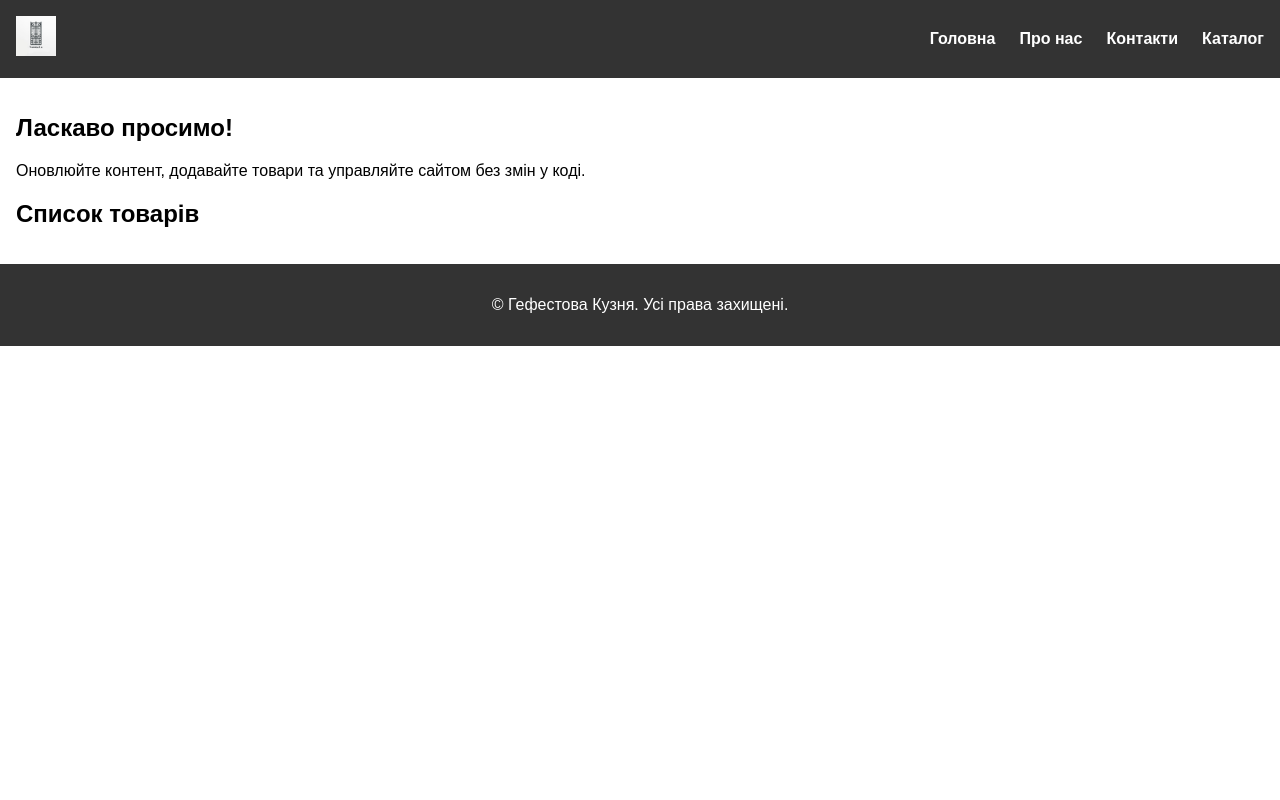
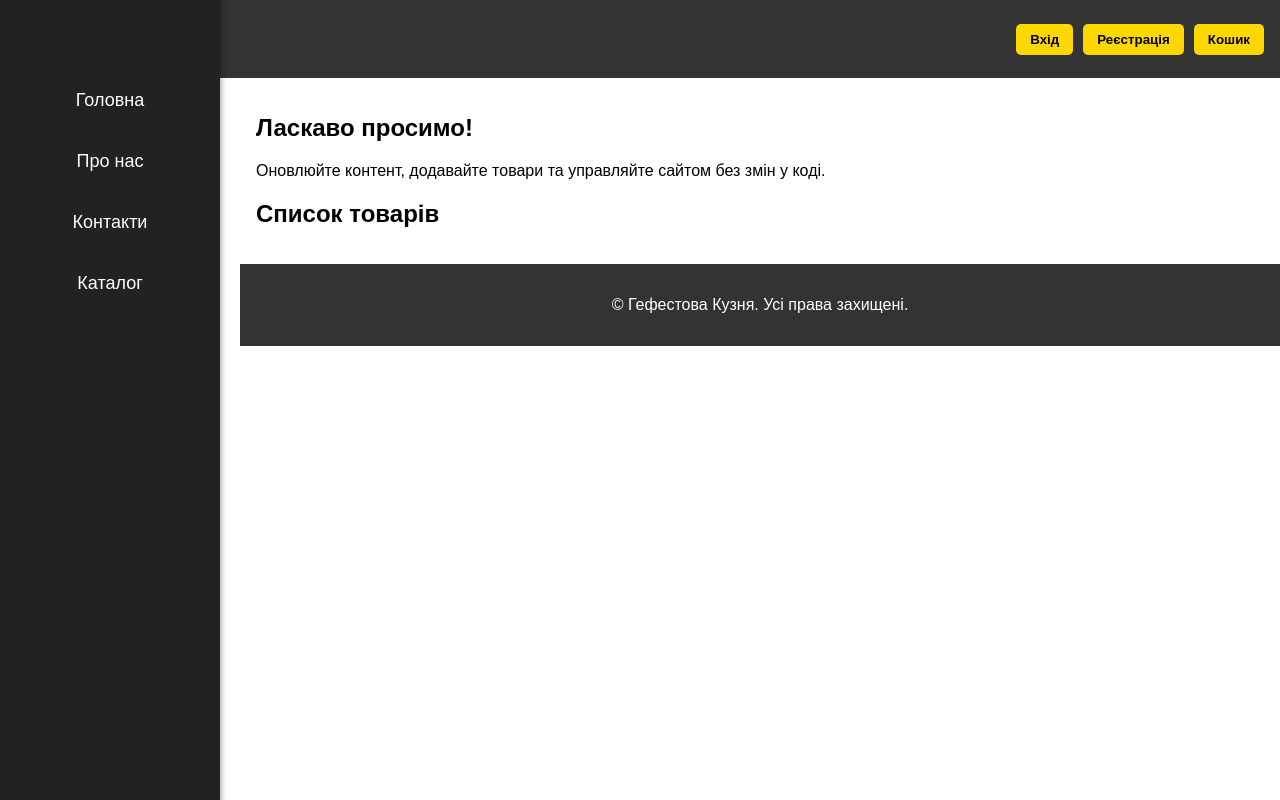
Before and after one commit to oleksii103/-------whl-x, a plain HTML site: page index.html in a window 1280 px wide. Drawn offline with Linux system fonts and the light colour scheme.

Commit message:
design upgrade

```diff
--- a/index.html
+++ b/index.html
@@ -9,15 +9,23 @@
 <body>
   <header>
   <div class="logo"><a href="index.html"><img src="images/logo.png" alt="Логотип" /></a></div>
-    <nav>
+  <div class="header-buttons">
+    <button onclick="alert('Вхід користувача')">Вхід</button>
+    <button onclick="alert('Реєстрація користувача')">Реєстрація</button>
+    <button onclick="alert('Перейти в кошик')">Кошик</button>
+  </div>
+</header>
+
+<!-- Бокове меню -->
+<aside class="sidebar">
   <ul>
     <li><a href="index.html">Головна</a></li>
     <li><a href="about.html">Про нас</a></li>
     <li><a href="contact.html">Контакти</a></li>
     <li><a href="catalog.html">Каталог</a></li>
   </ul>
-    </nav>
-  </header>
+</aside>
+
 
   <main>
     <section class="hero">
--- a/styles.css
+++ b/styles.css
@@ -84,3 +84,62 @@ input[type="text"], input[type="password"] {
     padding: 10px;
     margin-bottom: 10px;
 }
+/* Бокове меню */
+.sidebar {
+  position: fixed;
+  top: 0;
+  left: 0;
+  width: 220px;
+  height: 100%;
+  background-color: #222;
+  padding-top: 60px;
+  box-shadow: 2px 0 5px rgba(0,0,0,0.3);
+  z-index: 1000;
+}
+
+.sidebar ul {
+  list-style: none;
+  padding: 0;
+  margin: 0;
+}
+
+.sidebar li {
+  margin: 20px 0;
+  text-align: center;
+}
+
+.sidebar a {
+  color: white;
+  text-decoration: none;
+  font-size: 18px;
+  display: block;
+  padding: 10px;
+  transition: background 0.3s;
+}
+
+.sidebar a:hover {
+  background-color: #444;
+}
+
+main, footer {
+  margin-left: 240px;
+}
+
+.header-buttons {
+  display: flex;
+  gap: 10px;
+}
+
+.header-buttons button {
+  background-color: #ffd700;
+  border: none;
+  padding: 8px 14px;
+  border-radius: 5px;
+  font-weight: bold;
+  cursor: pointer;
+  transition: background 0.3s;
+}
+
+.header-buttons button:hover {
+  background-color: #e6c200;
+}
```
Also changed, not shown: about.html (+12 -4 lines), catalog.html (+12 -4 lines), contact.html (+13 -6 lines). Lines whose indentation alone changed are shown as unchanged.
